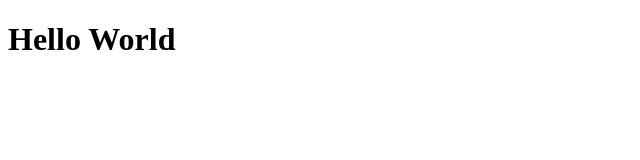
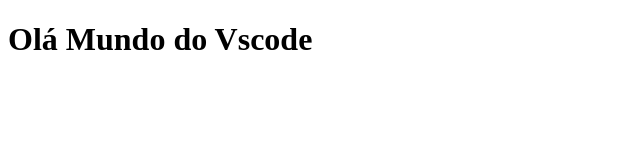
Before and after one commit to cvbmiranda/teste-vscode, a plain HTML site: page index.html in a window 1280 px wide. Shown: the whole page, without its empty margins (0-640 px from the left). Drawn offline with Linux system fonts and the light colour scheme.

Commit message:
Update index.html

```diff
--- a/index.html
+++ b/index.html
@@ -6,6 +6,6 @@
     <title>Document</title>
 </head>
 <body>
-    <h1>Hello World</h1>
+    <h1>Olá Mundo do Vscode</h1>
 </body>
 </html>
```
